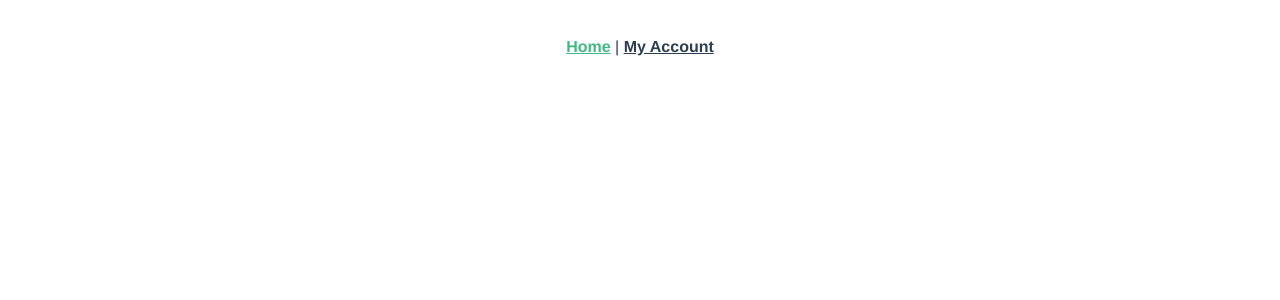
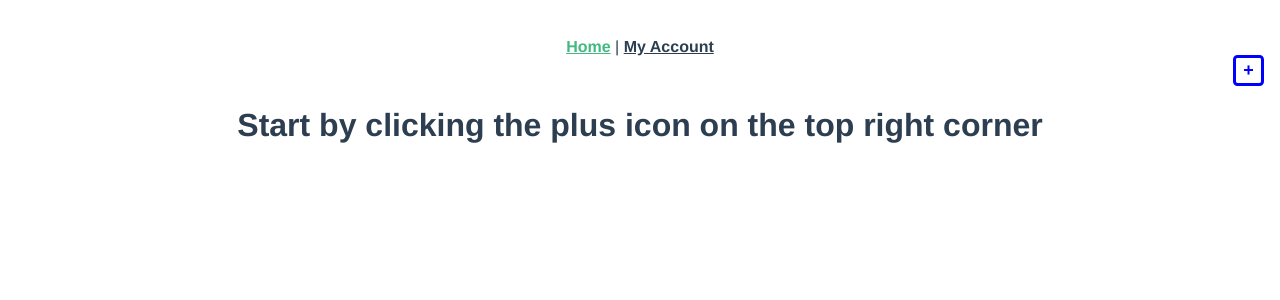
Before and after one commit to Alexloucy/vue-bookkeeping-app, a Vue app: page / in a window 1280 px wide. Shown: the top 300 px of the page. Built offline with nearby package versions, Linux system fonts and the light colour scheme.

Commit message:
Empty Home page finished

```diff
--- a/src/views/HomeView.vue
+++ b/src/views/HomeView.vue
@@ -1,5 +1,10 @@
 <template>
-  <div class="home"></div>
+  <div class="home">
+    <h1 v-if="isEmpty">
+      Start by clicking the plus icon on the top right corner
+    </h1>
+    <div id="plus_out" @click="createJournal()"><div id="plus">+</div></div>
+  </div>
 </template>
 
 <script>
@@ -11,5 +16,40 @@ export default {
   components: {
     HelloWorld,
   },
+  data() {
+    return {
+      isEmpty: true,
+      journalList: [],
+      journal: {},
+    };
+  },
+  methods: {
+    createJournal() {
+      this.isEmpty = !this.isEmpty;
+    },
+  },
 };
 </script>
+
+<style>
+#plus_out {
+  border-style: solid;
+  border-color: blue;
+  border-radius: 0.5ch;
+  position: absolute;
+  top: 55px;
+  right: 16px;
+  width: 25px;
+  height: 25px;
+  display: flex;
+  align-items: center;
+  justify-content: center;
+  cursor: pointer;
+}
+#plus {
+  color: blue;
+  vertical-align: middle;
+  font-size: large;
+  font-weight: bold;
+}
+</style>
```
Also changed, not shown: src/components/JournalForm.vue (added).
